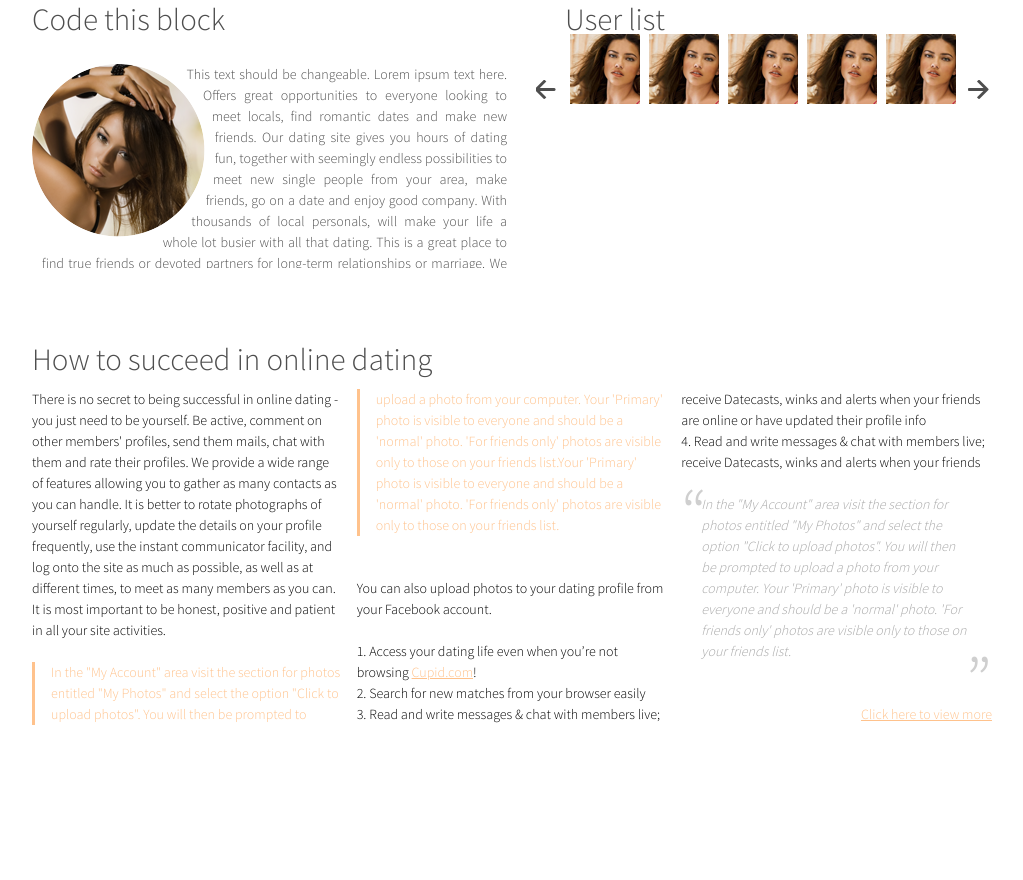
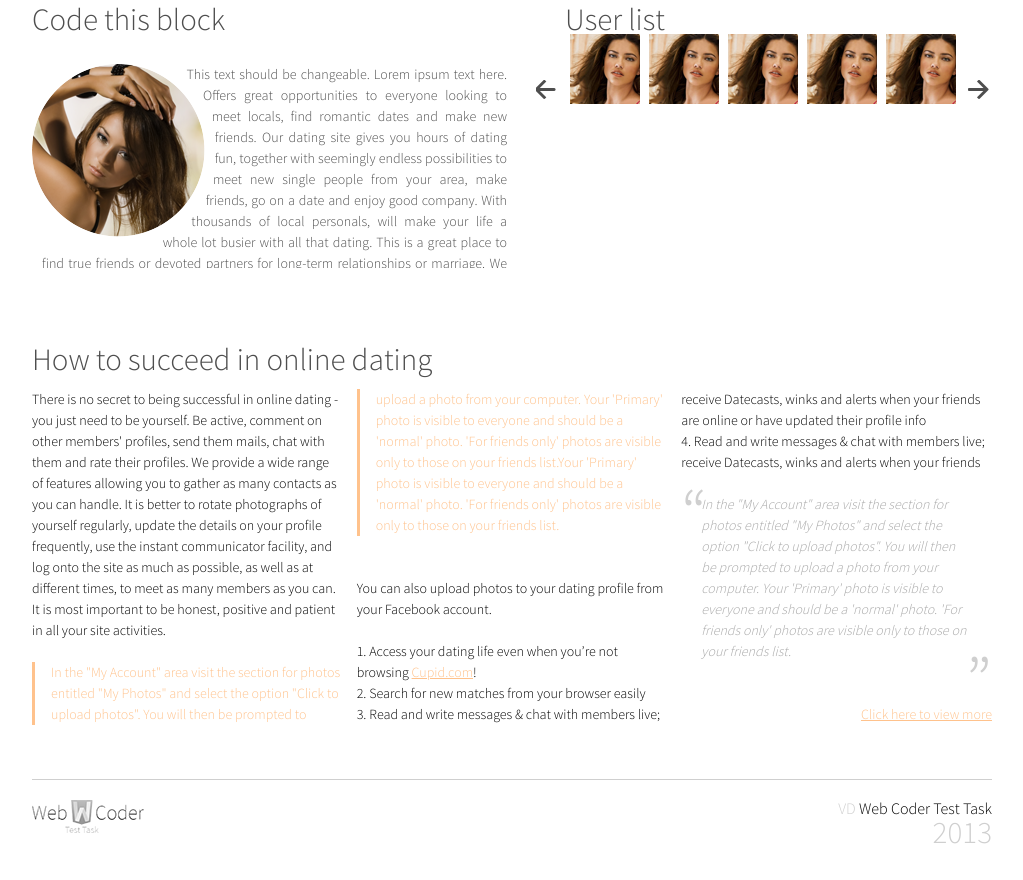
Before and after one commit to Heithvaldr/web-coder, a plain HTML site: page index.html in a window 1280 px wide. Shown: the part 668-1548 px from the top of the page, without its empty margins (128-1151 px from the left). Before the commit the page ends 1498 px from the top, so only its background shows below. Drawn offline with nearby package versions, Linux system fonts and the light colour scheme.

Commit message:
created footer and styled it

```diff
--- a/css/style.css
+++ b/css/style.css
@@ -352,7 +352,7 @@ h2:first-letter {
     padding-top: 45px;
     max-width: 960px;
     margin: 0 auto;
-    height: 827px;
+
 }
 h3 {
     font-family: SourceSansPro-Light;
@@ -419,6 +419,7 @@ h3:first-letter {
 /* HOW TO SUCCEED */
 .how-to-succeed {
     margin-top: 75px;
+    margin-bottom: 50px;
 }
 .how-to-succeed h3 {
     margin-bottom: 15px;
@@ -475,4 +476,26 @@ h3:first-letter {
 /* FOOTER */
 footer {
     clear: both;
+    margin: 0 auto;
+    max-width: 960px;
+    height: 80px;
+    border-top: 1px solid #cfcfcf;
+    padding-top: 20px;
 }
+footer img {
+    float: left;
+}
+footer p {
+    float: right;
+    text-align: right;
+    font-size: 20xp;
+    font-family: SourceSansPro-Light;
+    text-transform: capitalize;
+}
+footer p span {
+    text-transform: uppercase;
+    color: #cfcfcf;
+}
+.year {
+    font-size: 31px;
+}
--- a/index.html
+++ b/index.html
@@ -257,6 +257,10 @@
         </section>
 
         <footer>
+            <img src="images/footer-logo.png" alt="">
+            <p>
+                    <span>vd</span> web coder test task <br> <span class="year">2013</span>
+            </p>
         </footer>
 
         <script src="js/jquery-1.11.1.js"></script>
```
Also changed, not shown: images/footer-logo.png (added), 1 other file.
